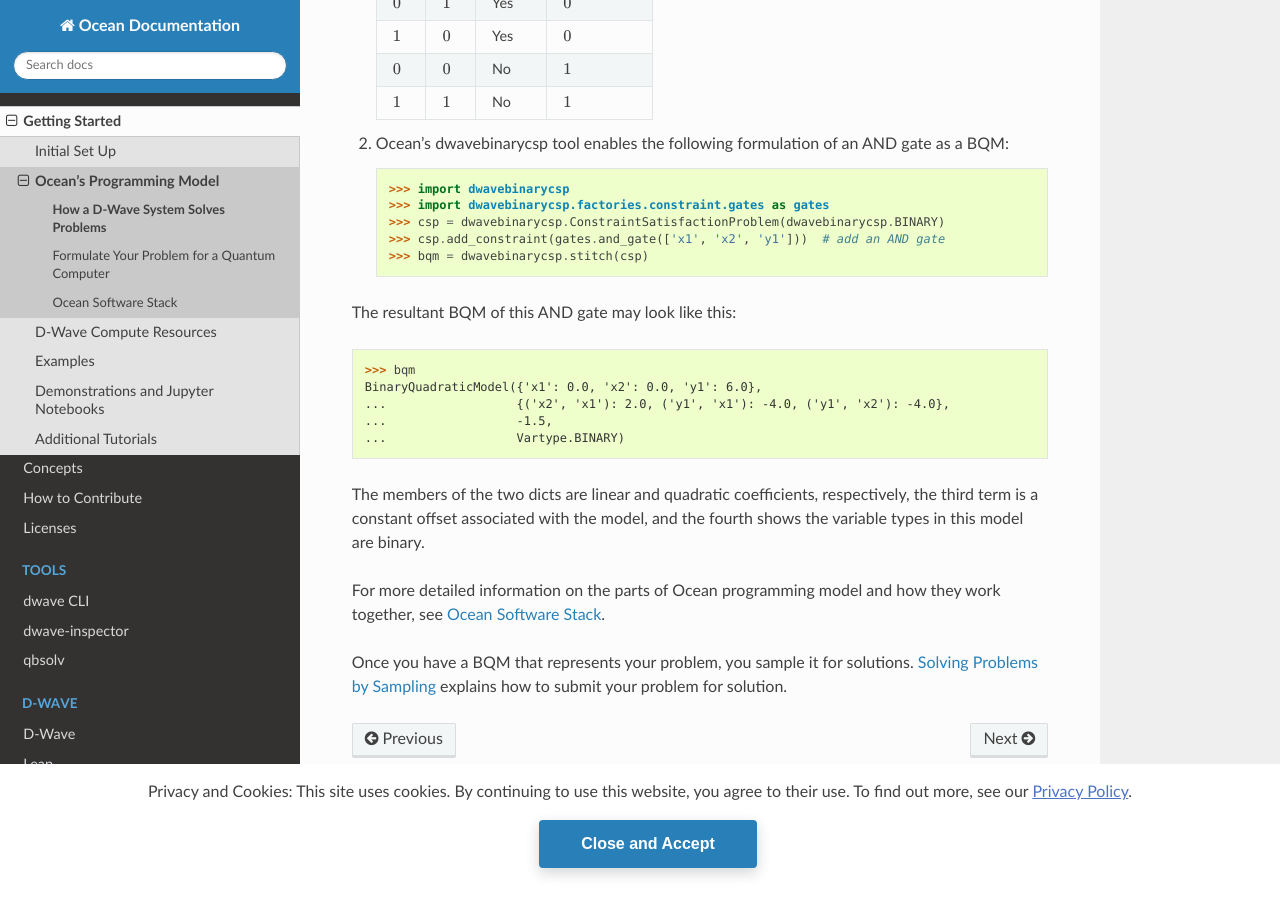
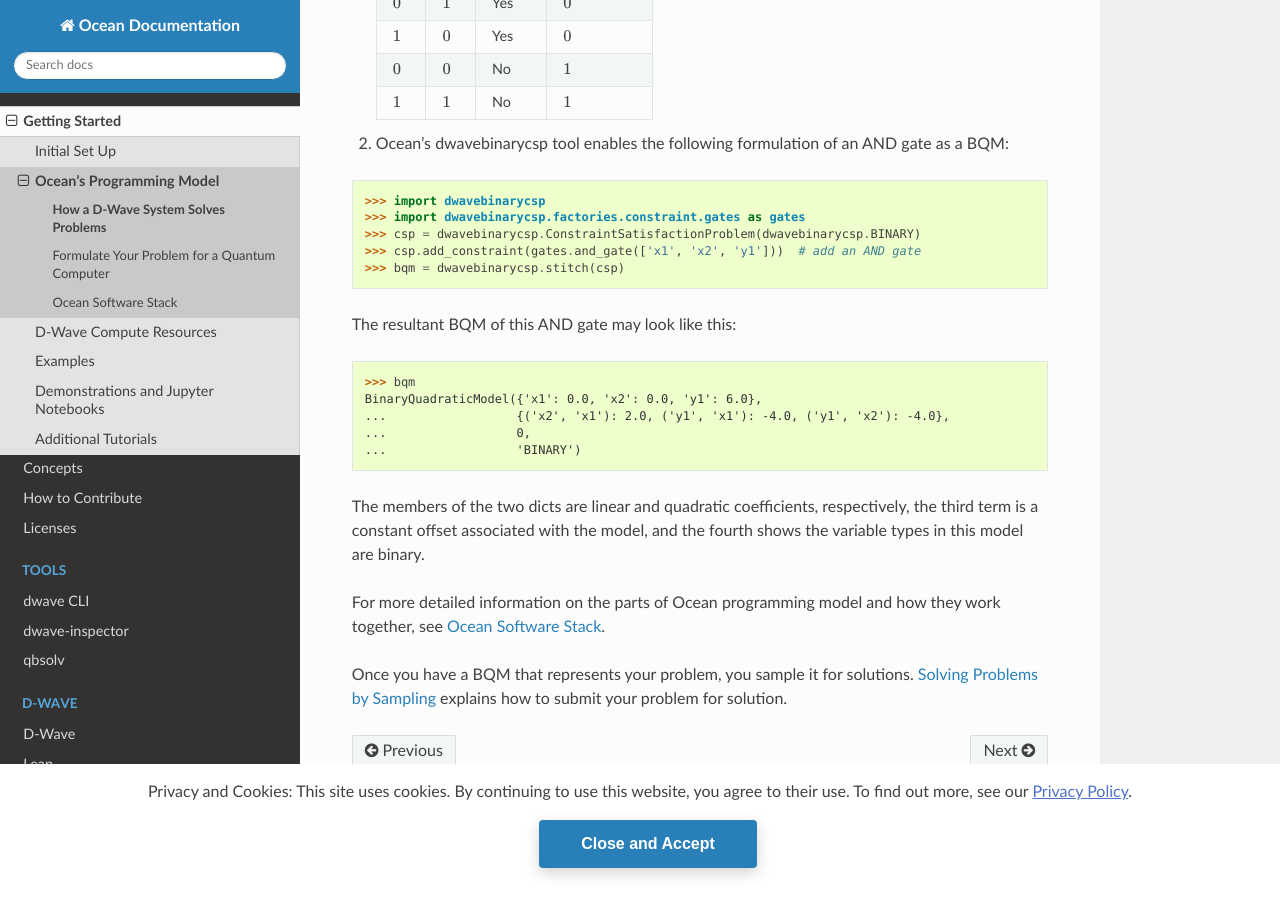
Before and after one commit to dwavesystems/dwave-ocean-sdk, a Sphinx documentation site: the page built from docs/overview/solving_problems.rst, in a window 1280 px wide and 900 px high, scrolled down 2411 px. Built offline with Sphinx 7.4.7 and the Read the Docs theme 2.0.0, drawn with Linux system fonts in a browser that asks for light colours; pages that are not in the unit, such as notebooks, are missing from menus; the version number could not be read and is left out.

Commit message:
Expand doctests on overview/solving_problems

```diff
--- a/docs/overview/solving_problems.rst
+++ b/docs/overview/solving_problems.rst
@@ -103,21 +103,19 @@
 2. Ocean's :doc:`dwavebinarycsp </docs_binarycsp/sdk_index>` tool enables the
    following formulation of an AND gate as a BQM:
 
-   .. code-block:: python
-
-       >>> import dwavebinarycsp
-       >>> import dwavebinarycsp.factories.constraint.gates as gates
-       >>> csp = dwavebinarycsp.ConstraintSatisfactionProblem(dwavebinarycsp.BINARY)
-       >>> csp.add_constraint(gates.and_gate(['x1', 'x2', 'y1']))  # add an AND gate
-       >>> bqm = dwavebinarycsp.stitch(csp)
+>>> import dwavebinarycsp
+>>> import dwavebinarycsp.factories.constraint.gates as gates
+>>> csp = dwavebinarycsp.ConstraintSatisfactionProblem(dwavebinarycsp.BINARY)
+>>> csp.add_constraint(gates.and_gate(['x1', 'x2', 'y1']))  # add an AND gate
+>>> bqm = dwavebinarycsp.stitch(csp)
 
 The resultant BQM of this AND gate may look like this:
 
 >>> bqm     # doctest: +SKIP
 BinaryQuadraticModel({'x1': 0.0, 'x2': 0.0, 'y1': 6.0},
 ...                  {('x2', 'x1'): 2.0, ('y1', 'x1'): -4.0, ('y1', 'x2'): -4.0},
-...                  -1.5,
-...                  Vartype.BINARY)
+...                  0,
+...                  'BINARY')
 
 The members of the two dicts are linear and quadratic coefficients, respectively,
 the third term is a constant offset associated with the model, and the fourth
```
